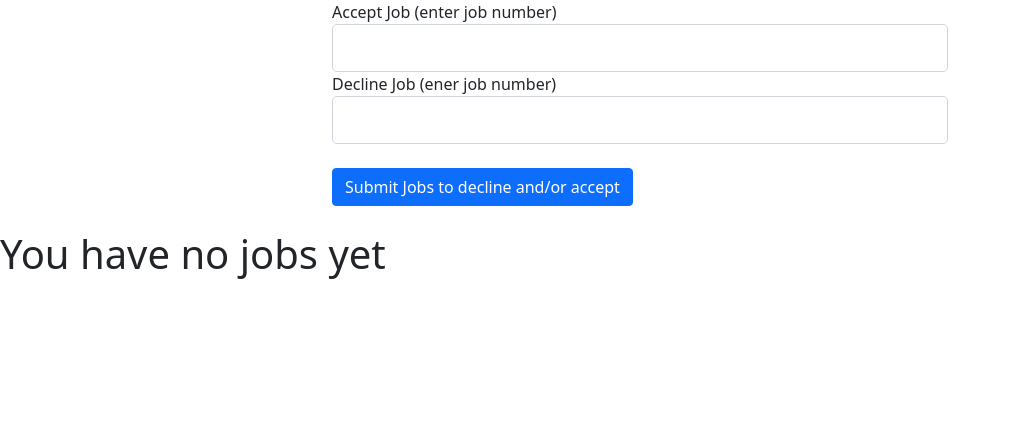
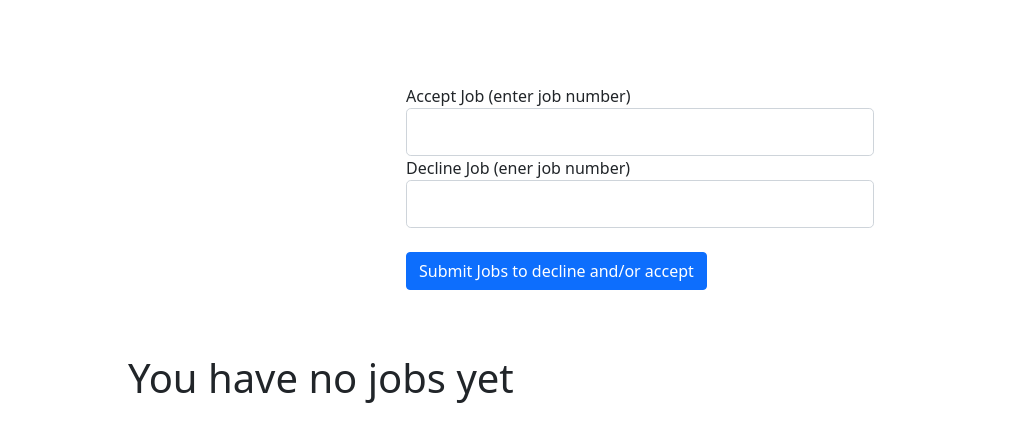
Before and after one commit to Thedysons/Car-No-Work, a Flask app: page /viewRequests in a window 1280 px wide. Shown: the part 56-498 px from the top of the page, without its empty margins (0-1011 px from the left). Run offline with Flask 2, Linux system fonts and the light colour scheme.

Commit message:
margin tweaks

```diff
--- a/codejana_flask/codejana_flask/templates/currentJobs.html
+++ b/codejana_flask/codejana_flask/templates/currentJobs.html
@@ -1,5 +1,7 @@
 {% extends 'rapProfile.html' %}
 {%block contentA%}
+<div style="display: flex; flex-direction: column; align-items: center;">
+<div style="padding: 20px; margin-top: 5%; width: 80%;">
 <h1>Welcome to your current job</h1>
 <h3>Information below:</h3>
 {% set currentJob = namespace(cJ=false) %}
@@ -48,4 +50,7 @@
     <h3><b>You have not accepted any jobs yet</b></h3>
 
 {% endif %}
+</div>
+</div>
+
 {%endblock contentA%}
--- a/codejana_flask/codejana_flask/templates/historyOfJobs.html
+++ b/codejana_flask/codejana_flask/templates/historyOfJobs.html
@@ -1,5 +1,7 @@
 {% extends 'rapProfile.html' %}
 {%block contentA%}
+<div style="display: flex; flex-direction: column; align-items: center;">
+    <div style="padding: 20px; margin-top: 5%; width: 80%;">
 <h1>Here is a list of all your completed jobs</h1>
 {% set hoj = namespace(bool2=false) %}
 <div>
@@ -48,4 +50,6 @@
     {% endif %}
     </div>
 </div>
+</div>
+</div>
 {%endblock contentA%}
--- a/codejana_flask/codejana_flask/templates/viewRequests.html
+++ b/codejana_flask/codejana_flask/templates/viewRequests.html
@@ -2,6 +2,8 @@
 {%block contentA%}
 
 <!--  -->
+<div style="display: flex; flex-direction: column; align-items: center;">
+<div style="padding: 20px; margin-top: 5%; width: 80%;">
 <div class="container w-50">
     <form method="POST" action="">
         {{form.hidden_tag()}}
@@ -21,12 +23,13 @@
         </fieldset>
     </form>
 </div>
+</div>
 
 <div>
     <br>
 </div>
 
-<div>
+<div style="margin: 20px; width: 80%; align-self: center;">
     {% if entries|length == 0 %}
         <h1>You have no jobs yet</h1>
     {% else %}
@@ -67,4 +70,5 @@
     </table>
 {% endif %}
 </div>
+</div>
 {% endblock contentA %}
```
